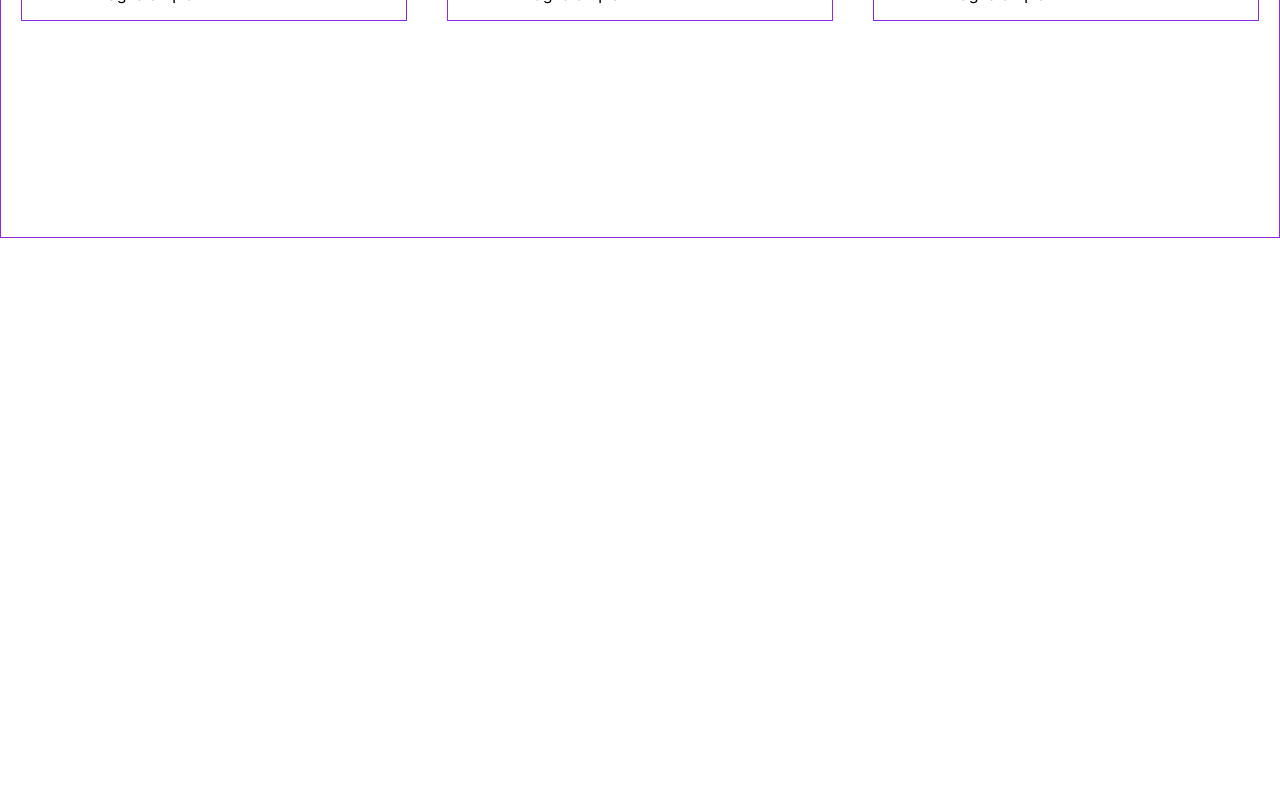
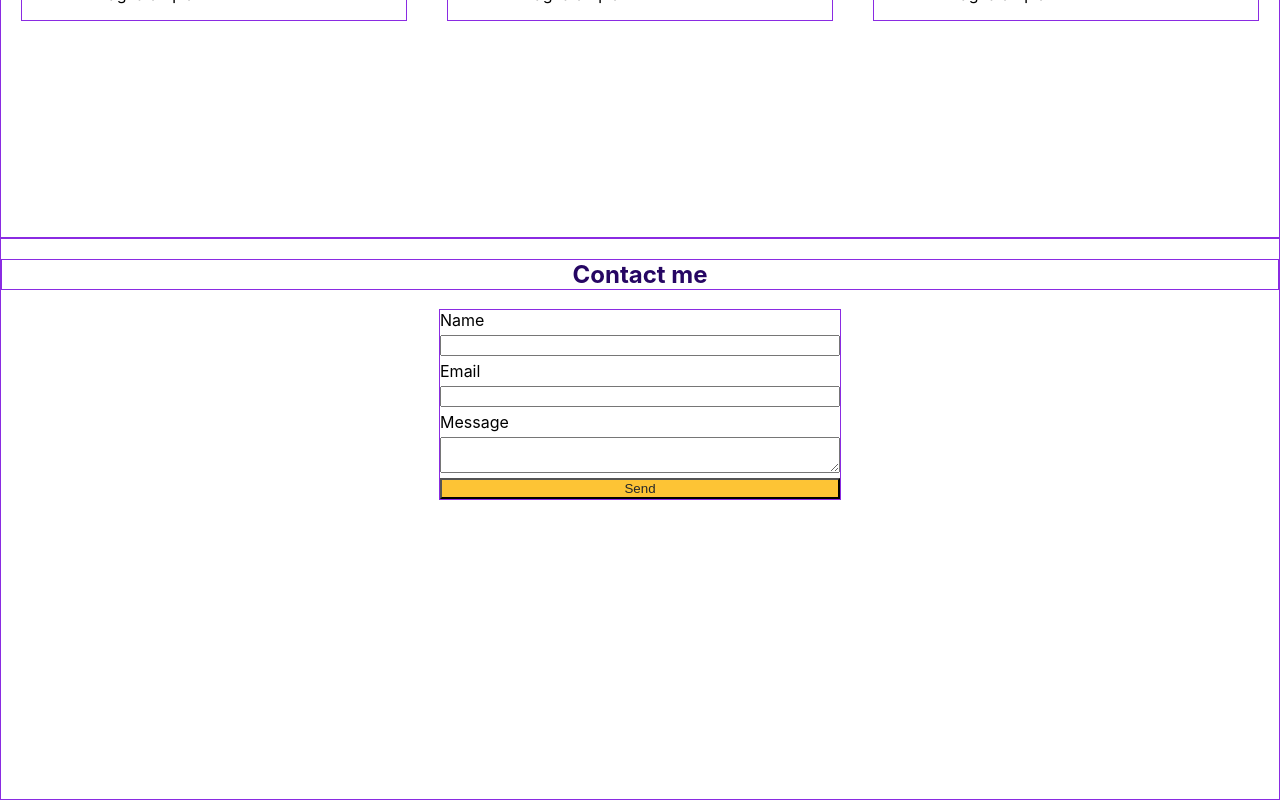
Before and after one commit to Renata-And/portfolio, a React app: page / in a window 1280 px wide. Shown: the part 2644-3444 px from the top of the page. Before the commit the page ends 2882 px from the top, so only its background shows below. Built offline with nearby package versions, Linux system fonts and the light colour scheme.

Commit message:
Created Contact section

```diff
--- a/src/App.tsx
+++ b/src/App.tsx
@@ -5,6 +5,7 @@ import { Hero } from './layout/sections/hero/Hero';
 import { Skills } from './layout/sections/skills/Skills';
 import { Projects } from './layout/sections/projects/Projects';
 import { Experience } from './layout/sections/experience/Experience';
+import { Contact } from './layout/sections/contact/Contact';
 
 
 function App() {
@@ -16,6 +17,7 @@ function App() {
         <Skills />
         <Projects />
         <Experience />
+        <Contact />
       </Main>
     </div>
   );
--- /dev/null
+++ b/src/layout/sections/contact/Contact.tsx
@@ -0,0 +1,43 @@
+import React from 'react'
+import styled from 'styled-components'
+import { SectionTitle } from '../../../components/SectionTitle'
+import { Button } from '../../../components/Button'
+
+export const Contact = () => {
+  return (
+    <StyledContact>
+      <SectionTitle>Contact me</SectionTitle>
+      <StyledForm>
+        <StyledLabel>Name</StyledLabel>
+        <Field type={'text'} />
+        <StyledLabel>Email</StyledLabel>
+        <Field type={'email'} />
+        <StyledLabel>Message</StyledLabel>
+        <Field as='textarea' />
+        <Button type={'submit'}>Send</Button>
+      </StyledForm>
+    </StyledContact>
+  )
+}
+
+const StyledContact = styled.section`
+  min-height: 70vh;
+  border: 1px solid blueviolet;
+`
+
+const StyledForm = styled.form`
+  display: flex;
+  flex-direction: column;
+  gap: 5px;
+  max-width: 400px;
+  margin: 0 auto;
+  border: 1px solid blueviolet;
+`
+
+const StyledLabel = styled.label`
+
+`
+
+const Field = styled.input`
+
+`
```
